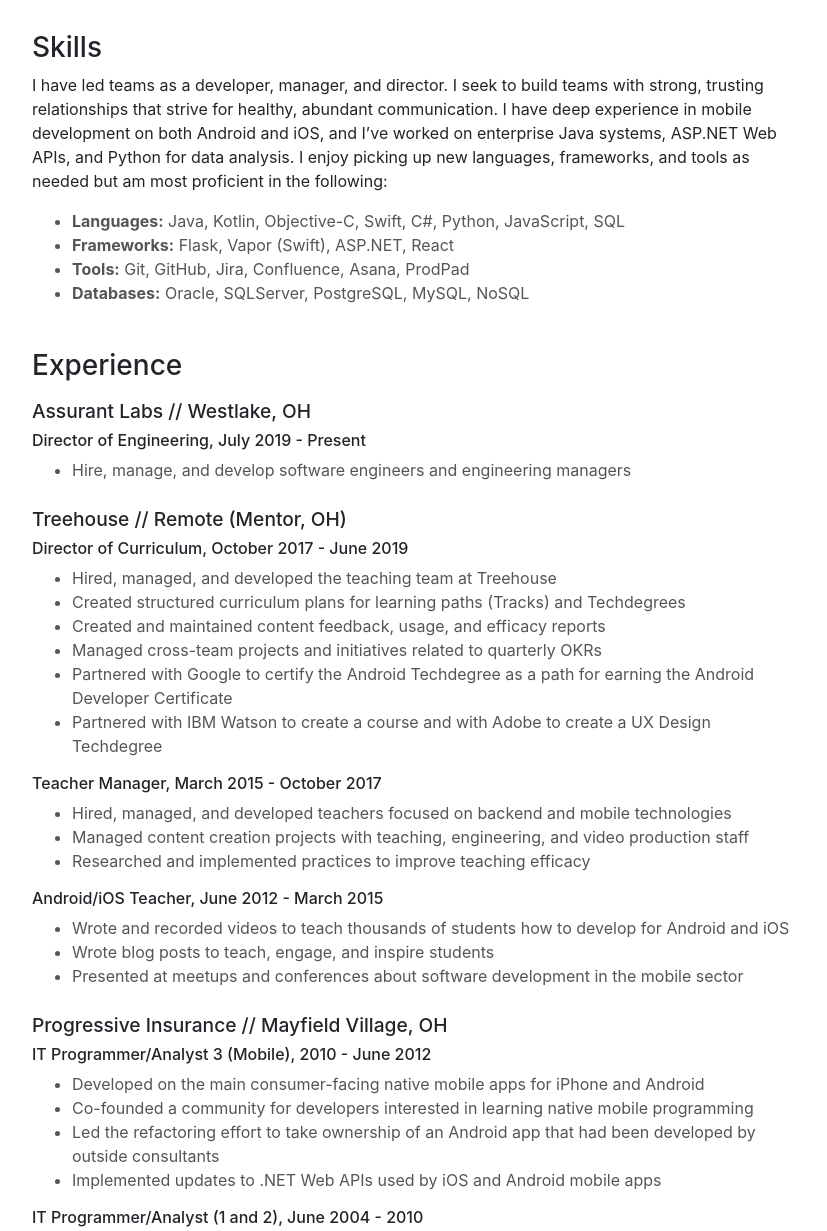
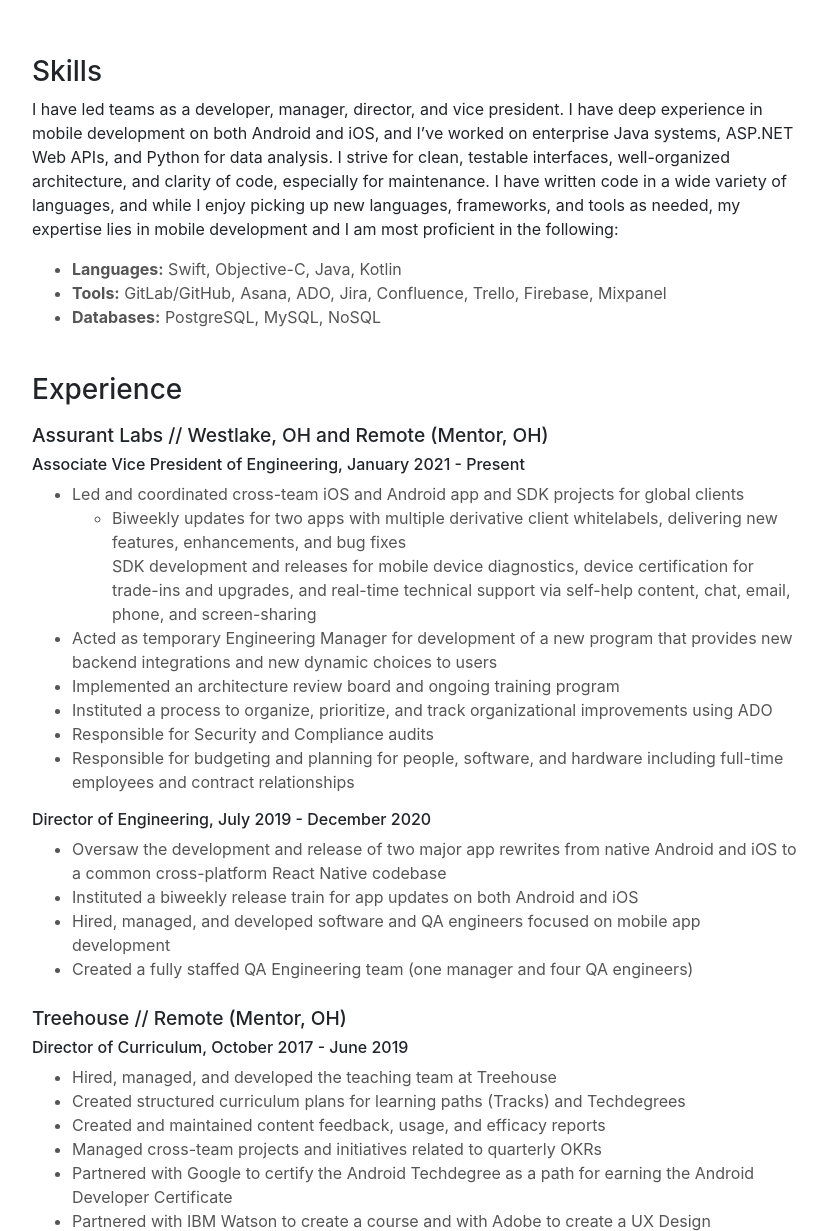
Before and after one commit to benjakuben/benjakuben.github.io, a plain HTML site: page index.html in a window 1280 px wide. Shown: the part 513-1744 px from the top of the page, without its empty margins (223-1050 px from the left). Drawn offline with nearby package versions, Linux system fonts and the light colour scheme.

Commit message:
Update index.html
Updated to add responsibilities for my roles at Assurant

```diff
--- a/index.html
+++ b/index.html
@@ -19,8 +19,9 @@
         <img class="rounded-circle" width="150" height="150" src="img/ben.png" alt="Ben Jakuben Profile Picture" />
         <h1>Ben Jakuben</h1>
         <div class="subheading">Mentor, Ohio, US</div>
-        <h2>Director // Developer // Teacher</h2>
-        <p class="short-bio">Leader, teacher, developer. Cultivator of deep human experience. Director of Engineering at Assurant Labs.</p>
+        <h2>Engineer // Teacher // Leader</h2>
+        <p class="short-bio">I think deep focus for work and trust-based human connection drives people and progress. There are no shortcuts:
+          ask hard questions, shape the work, work well with others, and aim to deliver, learn, and iterate.</p>
         <div class="container text-center">
             <a href="mailto:ben.jakuben@gmail.com"><i class="fa fa-envelope fa-2x"></i></a>
             <a href="https://www.linkedin.com/in/ben-jakuben/"><i class="fab fa-linkedin fa-2x"></i></a>
@@ -33,18 +34,38 @@
     </div>
     <div class="container">
         <h3>Skills</h3>
-        <p>I have led teams as a developer, manager, and director. I seek to build teams with strong, trusting relationships that strive for healthy, abundant communication. I have deep experience in mobile development on both Android and iOS, and I’ve worked on enterprise Java systems, ASP.NET Web APIs, and Python for data analysis. I enjoy picking up new languages, frameworks, and tools as needed but am most proficient in the following:</p>
+        <p>I have led teams as a developer, manager, director, and vice president. I have deep experience in mobile development on both
+          Android and iOS, and I’ve worked on enterprise Java systems, ASP.NET Web APIs, and Python for data analysis. I strive for clean,
+          testable interfaces, well-organized architecture, and clarity of code, especially for maintenance. I have written code in a wide
+          variety of languages, and while I enjoy picking up new languages, frameworks, and tools as needed, my expertise lies in mobile
+          development and I am most proficient in the following:</p>
         <ul>
-            <li><b>Languages:</b> Java, Kotlin, Objective-C, Swift, C#, Python, JavaScript, SQL</li>
-            <li><b>Frameworks:</b> Flask, Vapor (Swift), ASP.NET, React</li>
-            <li><b>Tools:</b> Git, GitHub, Jira, Confluence, Asana, ProdPad</li>
-            <li><b>Databases:</b> Oracle, SQLServer, PostgreSQL, MySQL, NoSQL</li>
+            <li><b>Languages:</b> Swift, Objective-C, Java, Kotlin</li>
+            <li><b>Tools:</b> GitLab/GitHub, Asana, ADO, Jira, Confluence, Trello, Firebase, Mixpanel</li>
+            <li><b>Databases:</b> PostgreSQL, MySQL, NoSQL</li>
         </ul>
         <h3>Experience</h3>
-        <h4>Assurant Labs // Westlake, OH</h4>
-        <h5>Director of Engineering, July 2019 - Present</h5>
+        <h4>Assurant Labs // Westlake, OH and Remote (Mentor, OH)</h4>
+        <h5>Associate Vice President of Engineering, January 2021 - Present</h5>
         <ul>
-            <li>Hire, manage, and develop software engineers and engineering managers</li>
+            <li>Led and coordinated cross-team iOS and Android app and SDK projects for global clients
+              <ul>
+                <li>Biweekly updates for two apps with multiple derivative client whitelabels, delivering new features, enhancements, and bug fixes</li>
+                </i>SDK development and releases for mobile device diagnostics, device certification for trade-ins and upgrades, and real-time technical support via self-help content, chat, email, phone, and screen-sharing</li>
+              </ul>
+            </li>
+            <li>Acted as temporary Engineering Manager for development of a new program that provides new backend integrations and new dynamic choices to users</li>
+            <li>Implemented an architecture review board and ongoing training program</li>
+            <li>Instituted a process to organize, prioritize, and track organizational improvements using ADO</li>
+            <li>Responsible for Security and Compliance audits</li>
+            <li>Responsible for budgeting and planning for people, software, and hardware including full-time employees and contract relationships</li>
+        </ul>
+        <h5>Director of Engineering, July 2019 - December 2020</h5>
+        <ul>
+            <li>Oversaw the development and release of two major app rewrites from native Android and iOS to a common cross-platform React Native codebase</li>
+            <li>Instituted a biweekly release train for app updates on both Android and iOS</li>
+            <li>Hired, managed, and developed software and QA engineers focused on mobile app development</li>
+            <li>Created a fully staffed QA Engineering team (one manager and four QA engineers)</li>
         </ul>
         <h4>Treehouse // Remote (Mentor, OH)</h4>
         <h5>Director of Curriculum,	October 2017 - June 2019</h5>
@@ -60,10 +81,13 @@
         <ul>
             <li>Hired, managed, and developed teachers focused on backend and mobile technologies</li>
             <li>Managed content creation projects with teaching, engineering, and video production staff</li>
+            <li>Partnered with Apple to create Swift learning content for the public launch of the new language</li>
+            <li>Co-created a production pipeline in Asana to streamline organization and communication around content creation</li>
             <li>Researched and implemented practices to improve teaching efficacy</li>
         </ul>
         <h5>Android/iOS Teacher, June 2012 - March 2015</h5>
         <ul>
+            <li>Developed sample projects to incorporate in project-based learning instruction</li>
             <li>Wrote and recorded videos to teach thousands of students how to develop for Android and iOS</li>
             <li>Wrote blog posts to teach, engage, and inspire students</li>
             <li>Presented at meetups and conferences about software development in the mobile sector</li>
@@ -71,7 +95,7 @@
         <h4>Progressive Insurance // Mayfield Village, OH</h4>
         <h5>IT Programmer/Analyst 3 (Mobile), 2010 - June 2012</h5>
         <ul>
-            <li>Developed on the main consumer-facing native mobile apps for iPhone and Android</li>
+            <li>Developed on the main consumer-facing native mobile apps for iOS and Android, including leading development of a new custom card-based carousel of services</li>
             <li>Co-founded a community for developers interested in learning native mobile programming</li>
             <li>Led the refactoring effort to take ownership of an Android app that had been developed by outside consultants</li>
             <li>Implemented updates to .NET Web APIs used by iOS and Android mobile apps</li>
@@ -87,6 +111,7 @@
         <h5>Technology Specialist, May 2003 - June 2004</h5>
         <ul>
             <li>Working with a design firm, built a new UI for the MCNO website</li>
+            <li>Built an internal web-based FAQ for tech support needs</li>
             <li>Set technical direction for new hardware and software purchases</li>
         </ul>
         <h3>Education</h3>
```
